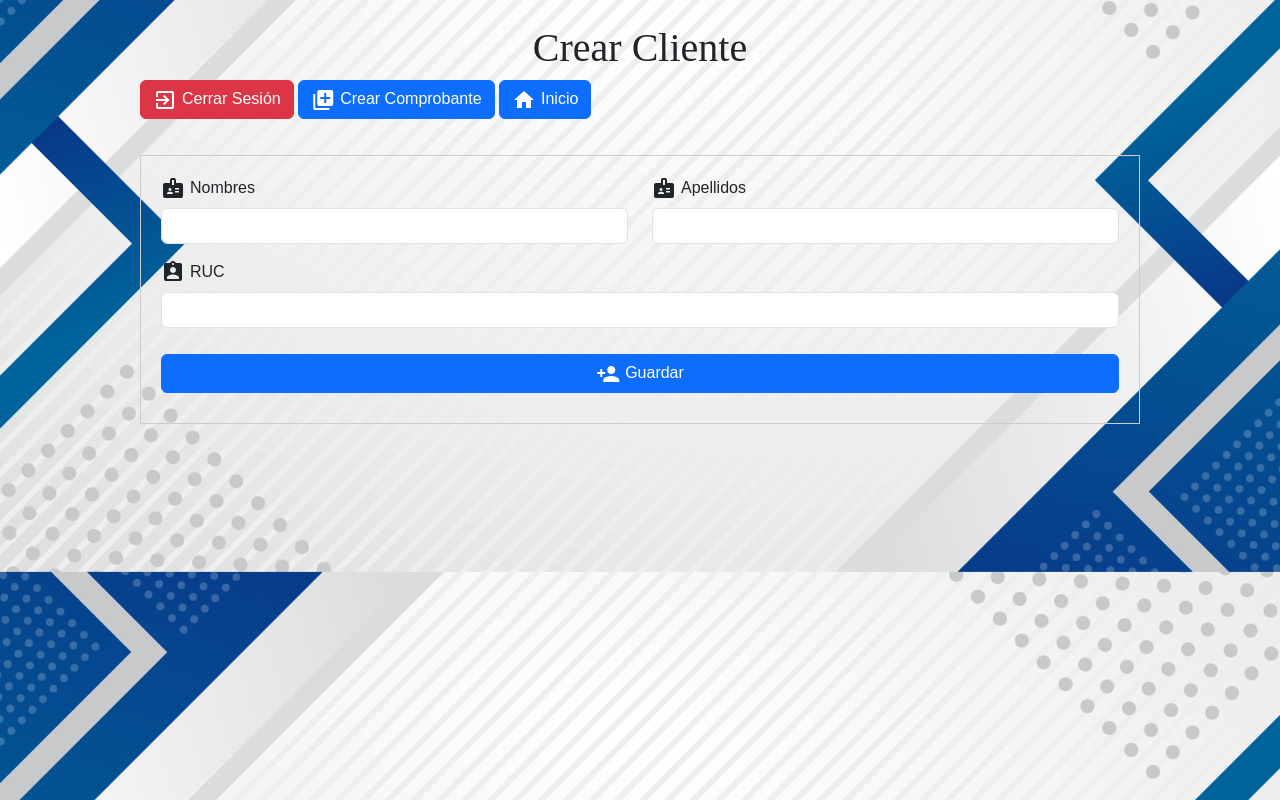
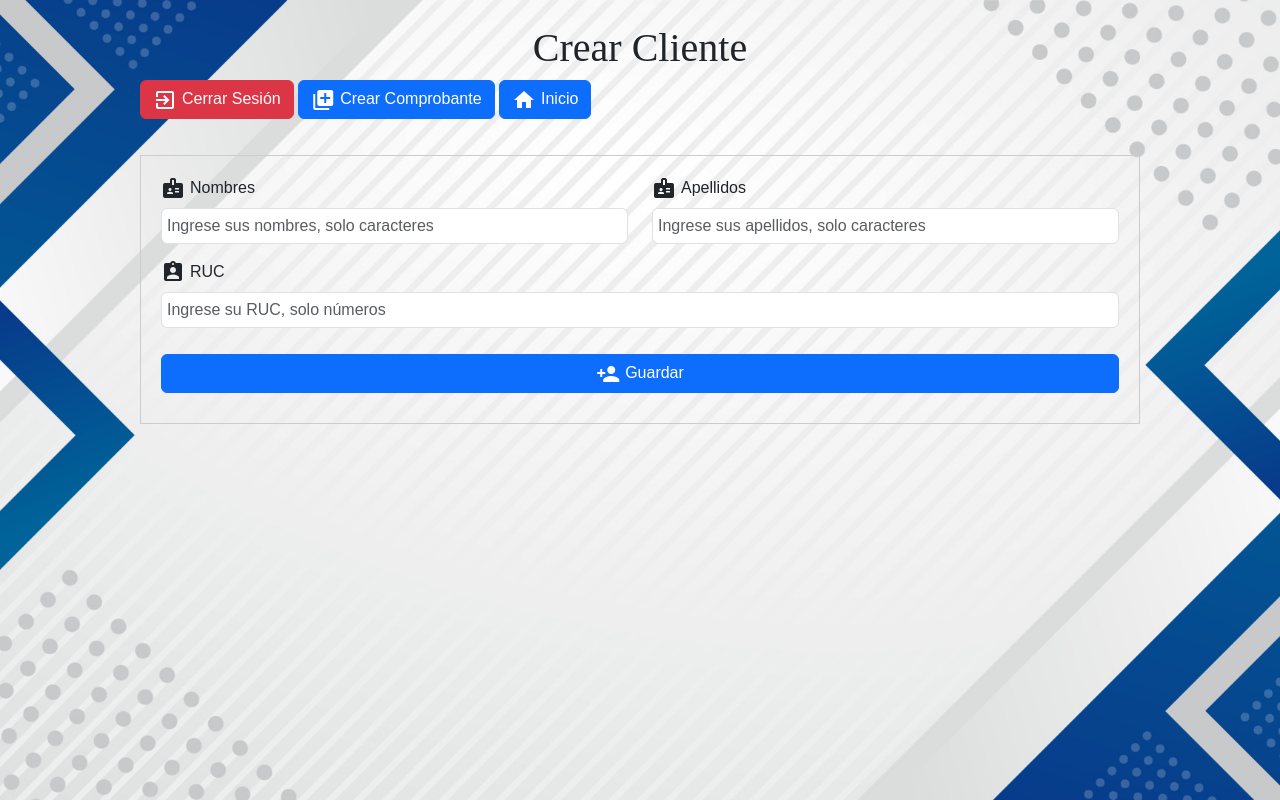
Before and after one commit to JuniorPalomino/Testing-Facturacion, a Flask app: page /nuevo_cliente in a window 1280 px wide. Run offline with Flask 3, Linux system fonts and the light colour scheme; the visitor is signed in with stand-in values (Sample User, id 1); data that the repository does not hold is empty.

Commit message:
La meejor subida

```diff
--- a/Sistema de Facturación Python/app.py
+++ b/Sistema de Facturación Python/app.py
@@ -195,7 +195,7 @@ def nuevo_comprobante():
         except Exception as e:
             if connection:
                 connection.rollback()
-            error_message = f"Error al procesar el formulario, falta o incorrect ingreso de datos "
+            error_message = f"Error al procesar el formulario, falta o incorrecto ingreso de datos "
             return redirect(url_for('nuevo_comprobante', error_message=error_message))
         finally:
             if cursor:
--- a/Sistema de Facturación Python/static/style.css
+++ b/Sistema de Facturación Python/static/style.css
@@ -2,9 +2,12 @@ body {
     font-family: Arial, sans-serif;
     margin: 0;
     padding: 0;
-    background-image: url('/static/Fondo.jpg');
+    background: url('/static/Fondo.jpg') no-repeat center center fixed;
     background-size: cover;
-    background-position: center;
+    display: flex;
+    justify-content: center;
+    align-items: center;
+    height: 100vh;
 }
 
 .container {
--- a/Sistema de Facturación Python/templates/login.html
+++ b/Sistema de Facturación Python/templates/login.html
@@ -47,12 +47,12 @@
         <div class="mb-3">
             <label for="username" class="form-label">
                 <i class="material-icons">dialpad</i>Código de Vendedor</label>
-            <input type="text" class="form-control" id="username" name="username" required>
+            <input type="text" class="form-control" id="username" name="username" placeholder="Ingrese su código"  required>
         </div>
         <div class="mb-3">
             <label for="password" class="form-label">
                 <i class="material-icons">password</i>Contraseña</label>
-            <input type="password" class="form-control" id="password" name="password" required>
+            <input type="password" class="form-control" id="password" name="password" placeholder="Ingrese su contraseña" required>
         </div>
         <button type="submit" class="btn btn-primary">Ingresar</button>
     </form>
--- a/Sistema de Facturación Python/templates/nuevo_cliente.html
+++ b/Sistema de Facturación Python/templates/nuevo_cliente.html
@@ -28,7 +28,7 @@
                 <div class="mb-3">
                     <label for="nombre" class="form-label">
                         <i class="material-icons">badge</i>Nombres</label>
-                    <input type="text" class="form-control" id="nombre" name="nombre" required>
+                    <input type="text" class="form-control" id="nombre" name="nombre" placeholder="Ingrese sus nombres, solo caracteres" required>
                 </div>
             </div>
 
@@ -36,14 +36,14 @@
                 <div class="mb-3">
                     <label for="apellidos" class="form-label">
                         <i class="material-icons">badge</i>Apellidos</label>
-                    <input type="text" class="form-control" id="apellidos" name="apellidos" required>
+                    <input type="text" class="form-control" id="apellidos" name="apellidos" placeholder="Ingrese sus apellidos, solo caracteres" required>
                 </div>
             </div>
         </div>
         <div class="mb-3">
             <label for="ruc" class="form-label">
                 <i class="material-icons">assignment_ind</i>RUC</label>
-            <input type="text" class="form-control" id="ruc" name="ruc" required>
+            <input type="text" class="form-control" id="ruc" name="ruc" placeholder="Ingrese su RUC, solo números" required>
             <div id="ruc-error" class="text-danger"></div>
         </div>
 
```
Also changed, not shown: Sistema de Facturación Python/templates/nuevo_comprobante.html (+27 -14 lines). Lines whose indentation alone changed are shown as unchanged.
